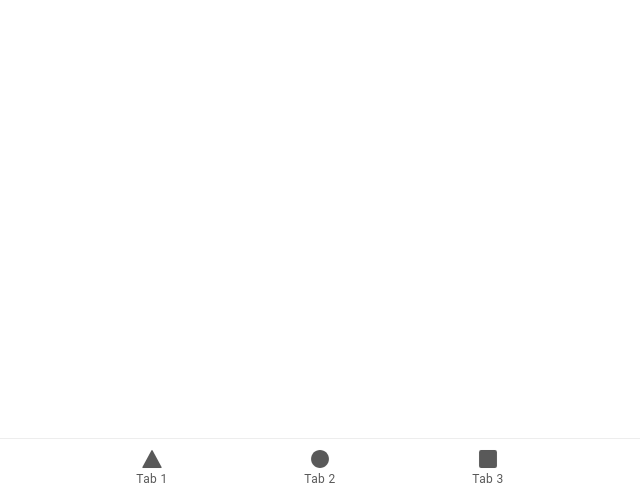
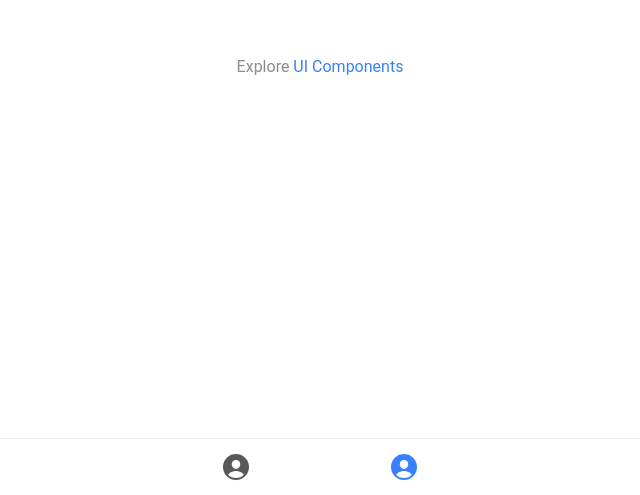
Before and after one commit to geekscalada/medPOCfront, a React (Vite) app: page /explorar in a window 1280 px wide. Shown: the part 305-800 px from the top of the page, without its empty margins (320-960 px from the left). Built offline with nearby package versions, Linux system fonts and the light colour scheme.

Commit message:
first commit

```diff
--- a/package.json
+++ b/package.json
@@ -21,6 +21,7 @@
     "@ionic/react-router": "^7.0.0",
     "@types/react-router": "^5.1.20",
     "@types/react-router-dom": "^5.3.3",
+    "axios": "^1.6.3",
     "ionicons": "^7.0.0",
     "react": "^18.2.0",
     "react-dom": "^18.2.0",
@@ -47,4 +48,5 @@
     "vitest": "^0.34.6"
   },
   "description": "An Ionic project"
+
 }
--- a/src/App.tsx
+++ b/src/App.tsx
@@ -1,19 +1,8 @@
 import { Redirect, Route } from 'react-router-dom';
-import {
-  IonApp,
-  IonIcon,
-  IonLabel,
-  IonRouterOutlet,
-  IonTabBar,
-  IonTabButton,
-  IonTabs,
-  setupIonicReact
-} from '@ionic/react';
+import { IonApp, IonIcon, IonLabel, IonRouterOutlet, IonTabBar, IonTabButton, IonTabs, setupIonicReact } from '@ionic/react';
 import { IonReactRouter } from '@ionic/react-router';
-import { ellipse, square, triangle } from 'ionicons/icons';
-import Tab1 from './pages/Tab1';
-import Tab2 from './pages/Tab2';
-import Tab3 from './pages/Tab3';
+
+
 
 /* Core CSS required for Ionic components to work properly */
 import '@ionic/react/css/core.css';
@@ -34,43 +23,50 @@ import '@ionic/react/css/display.css';
 /* Theme variables */
 import './theme/variables.css';
 
+
+import UserTab from './components/UserTab';
+import { personCircle } from 'ionicons/icons';
+import  MainRoutes from './routes/MainRoutes';
+import { mappingRoutes } from './routes/MainRoutes';
+
 setupIonicReact();
 
-const App: React.FC = () => (
+
+//todo: why this sintax? all document
+
+// todo: use render like in the ionic documentation example?
+
+// todo: other mangement of the routes?
+
+// todo: check all scafolding
+const App: React.FC = () => {
+  return (
     <IonApp>
       <IonReactRouter>
         <IonTabs>
+          {/* IonRouterOutlet siempre envuelve las rutas
+          gestiona la pila de navegación y las transiciones de manera eficiente,
+          permitiendo comportamientos como mantener
+          el estado de las páginas cuando navegas hacia adelante y hacia atrás
+          */}
           <IonRouterOutlet>
-          <Route exact path="/tab1">
-            <Tab1 />
-          </Route>
-          <Route exact path="/tab2">
-            <Tab2 />
-          </Route>
-          <Route path="/tab3">
-            <Tab3 />
-          </Route>
-          <Route exact path="/">
-            <Redirect to="/tab1" />
-          </Route>
+            {MainRoutes}
+            {/* Aquí puedes añadir más rutas secundarias */}
           </IonRouterOutlet>
           <IonTabBar slot="bottom">
-          <IonTabButton tab="tab1" href="/tab1">
-            <IonIcon aria-hidden="true" icon={triangle} />
-            <IonLabel>Tab 1</IonLabel>
+            <IonTabButton tab="perfil" href={mappingRoutes.userTab.path}>
+            <IonIcon icon={personCircle} size="large"  />
+              {/* <IonLabel>Perfil</IonLabel> */}
             </IonTabButton>
-          <IonTabButton tab="tab2" href="/tab2">
-            <IonIcon aria-hidden="true" icon={ellipse} />
-            <IonLabel>Tab 2</IonLabel>
-          </IonTabButton>
-          <IonTabButton tab="tab3" href="/tab3">
-            <IonIcon aria-hidden="true" icon={square} />
-            <IonLabel>Tab 3</IonLabel>
+            <IonTabButton tab="explore" href={mappingRoutes.exploreContainer.path}>
+            <IonIcon icon={personCircle} size="large"  />
+              {/* <IonLabel>Perfil</IonLabel> */}
             </IonTabButton>
           </IonTabBar>
         </IonTabs>
       </IonReactRouter>
     </IonApp>
   );
+};
 
 export default App;
--- a/src/components/UserTab.tsx
+++ b/src/components/UserTab.tsx
@@ -1,19 +1,40 @@
-import React from 'react';
-import { IonContent, IonPage, IonLabel, IonList, IonItem } from '@ionic/react';
+//TODO: what is this sintax all document????
 
-// Tipos para las props del componente
-interface UserTabProps {
-  nombre: string;
-  apellido: string;
-  nombreDeUsuario: string;
-  alergenos: string[];
-}
+import React, { useEffect, useState } from 'react';
+import axios from 'axios';
+import { IonContent, IonPage, IonLabel, IonList, IonItem, IonHeader, IonToolbar, IonTitle } from '@ionic/react';
 
-const UserTab: React.FC<UserTabProps> = ({ nombre, apellido, nombreDeUsuario, alergenos }) => {
+const UserTab: React.FC = () => {
+  // Estados para almacenar los datos del usuario
+  const [nombre, setNombre] = useState("");
+  const [apellido, setApellido] = useState("");
+  const [nombreDeUsuario, setNombreDeUsuario] = useState("");
+  const [alergenos, setAlergenos] = useState<string[]>([]);
+
+  useEffect(() => {
+    const apiUrl = 'http://192.168.33.22:3007'; // Asegúrate de que la URL sea correcta
+
+    axios.get(apiUrl)
+      .then(response => {
+        const { data } = response;
+        setNombre(data.nombre);
+        setApellido(data.apellido);
+        setNombreDeUsuario(data.nombreDeUsuario);
+        setAlergenos(data.alergenos);
+      })
+      .catch(error => {
+        console.error('Error al obtener datos del usuario:', error);
+      });
+  }, []);
+
   return (
-    <IonPage>
-      <IonContent>
-        <h2>Perfil del Usuario</h2>
+    <>
+      <IonHeader>
+        <IonToolbar>
+          <IonTitle>Perfil del Usuario</IonTitle>
+        </IonToolbar>
+      </IonHeader>
+      <IonContent className="ion-padding">
         <IonList>
           <IonItem>
             <IonLabel>Nombre: {nombre}</IonLabel>
@@ -25,7 +46,6 @@ const UserTab: React.FC<UserTabProps> = ({ nombre, apellido, nombreDeUsuario, al
             <IonLabel>Nombre de Usuario: {nombreDeUsuario}</IonLabel>
           </IonItem>
         </IonList>
-
         <h3>Alérgenos</h3>
         <IonList>
           {alergenos.map((alergeno, index) => (
@@ -35,7 +55,8 @@ const UserTab: React.FC<UserTabProps> = ({ nombre, apellido, nombreDeUsuario, al
           ))}
         </IonList>
       </IonContent>
-    </IonPage>
+      </>
+
   );
 };
 
--- a/src/main.tsx
+++ b/src/main.tsx
@@ -2,8 +2,11 @@ import React from 'react';
 import { createRoot } from 'react-dom/client';
 import App from './App';
 
+
 const container = document.getElementById('root');
 const root = createRoot(container!);
+// Manera de renderizar la aplicación en el DOM
+// Nuevas características de React 18 como el modo concurrente
 root.render(
   <React.StrictMode>
     <App />
--- a/src/pages/Tab1.tsx
+++ /dev/null
@@ -1,25 +0,0 @@
-import { IonContent, IonHeader, IonPage, IonTitle, IonToolbar } from '@ionic/react';
-import ExploreContainer from '../components/ExploreContainer';
-import './Tab1.css';
-
-const Tab1: React.FC = () => {
-  return (
-    <IonPage>
-      <IonHeader>
-        <IonToolbar>
-          <IonTitle>Tab 1</IonTitle>
-        </IonToolbar>
-      </IonHeader>
-      <IonContent fullscreen>
-        <IonHeader collapse="condense">
-          <IonToolbar>
-            <IonTitle size="large">Tab 1</IonTitle>
-          </IonToolbar>
-        </IonHeader>
-        <ExploreContainer name="Tab 1 page" />
-      </IonContent>
-    </IonPage>
-  );
-};
-
-export default Tab1;
--- a/src/pages/Tab2.tsx
+++ /dev/null
@@ -1,25 +0,0 @@
-import { IonContent, IonHeader, IonPage, IonTitle, IonToolbar } from '@ionic/react';
-import ExploreContainer from '../components/ExploreContainer';
-import './Tab2.css';
-
-const Tab2: React.FC = () => {
-  return (
-    <IonPage>
-      <IonHeader>
-        <IonToolbar>
-          <IonTitle>Tab 2</IonTitle>
-        </IonToolbar>
-      </IonHeader>
-      <IonContent fullscreen>
-        <IonHeader collapse="condense">
-          <IonToolbar>
-            <IonTitle size="large">Tab 2</IonTitle>
-          </IonToolbar>
-        </IonHeader>
-        <ExploreContainer name="Tab 2 page" />
-      </IonContent>
-    </IonPage>
-  );
-};
-
-export default Tab2;
--- a/src/pages/Tab3.tsx
+++ /dev/null
@@ -1,25 +0,0 @@
-import { IonContent, IonHeader, IonPage, IonTitle, IonToolbar } from '@ionic/react';
-import ExploreContainer from '../components/ExploreContainer';
-import './Tab3.css';
-
-const Tab3: React.FC = () => {
-  return (
-    <IonPage>
-      <IonHeader>
-        <IonToolbar>
-          <IonTitle>Tab 3</IonTitle>
-        </IonToolbar>
-      </IonHeader>
-      <IonContent fullscreen>
-        <IonHeader collapse="condense">
-          <IonToolbar>
-            <IonTitle size="large">Tab 3</IonTitle>
-          </IonToolbar>
-        </IonHeader>
-        <ExploreContainer name="Tab 3 page" />
-      </IonContent>
-    </IonPage>
-  );
-};
-
-export default Tab3;
--- /dev/null
+++ b/src/routes/MainRoutes.tsx
@@ -0,0 +1,38 @@
+import React from 'react';
+import { Route } from 'react-router-dom';
+import UserTab from '../components/UserTab';
+import ExploreContainer from '../components/ExploreContainer';
+
+
+// Importa otros componentes que necesites
+
+interface RouteConfig {
+  path: string;
+  component: React.FC<any>;
+}
+
+interface PropsModel {
+  [key: string]: any;
+}
+
+
+export const mappingRoutes : { [key: string]: RouteConfig } = {
+  userTab: {
+    path: '/perfil',
+    component: UserTab,
+  },
+  exploreContainer:{
+    path: '/explorar',
+    component: ExploreContainer,
+  },
+}
+
+const MainRoutes = (
+  <>
+    {Object.entries(mappingRoutes).map(([key, route]) => (
+      <Route path={route.path} component={route.component} exact />
+    ))}
+  </>
+);
+
+export default MainRoutes;
```
Also changed, not shown: src/pages/Tab1.css (deleted), src/pages/Tab2.css (deleted), src/pages/Tab3.css (deleted). Lines whose indentation alone changed are shown as unchanged.
